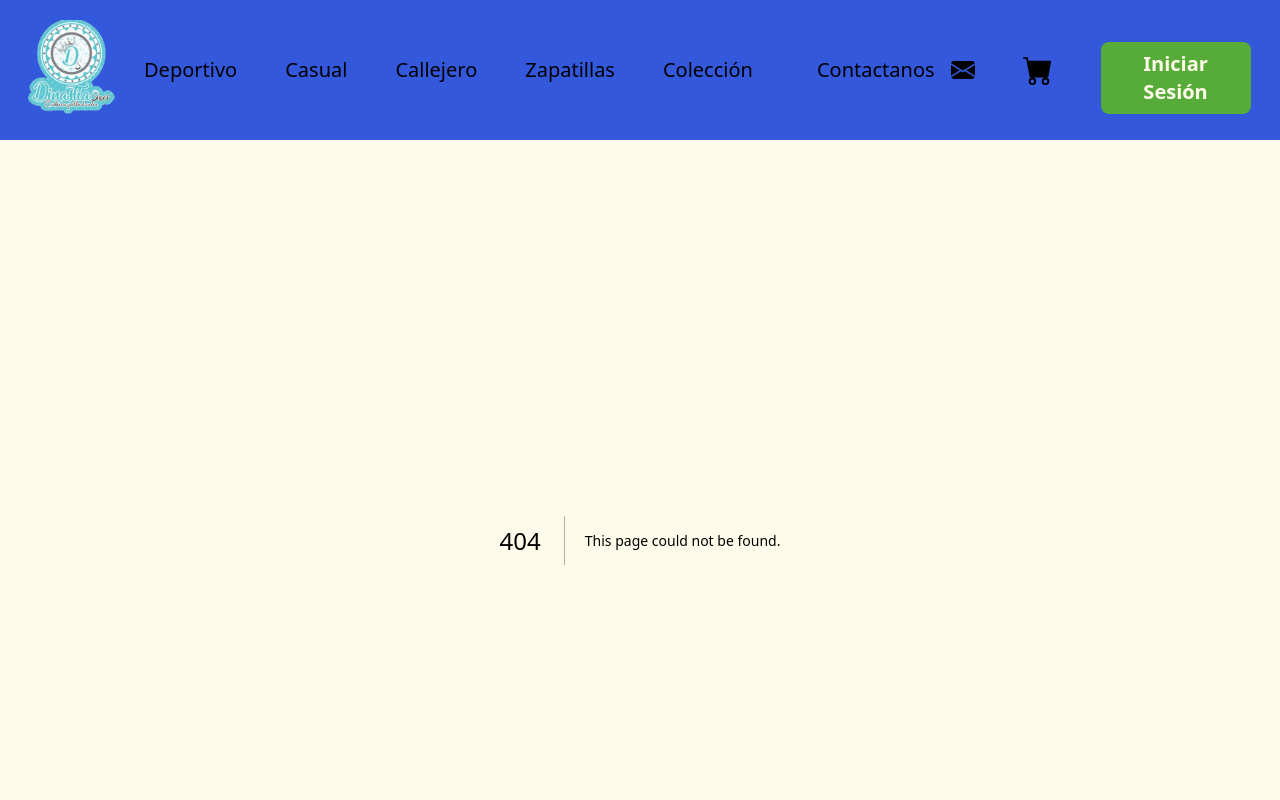
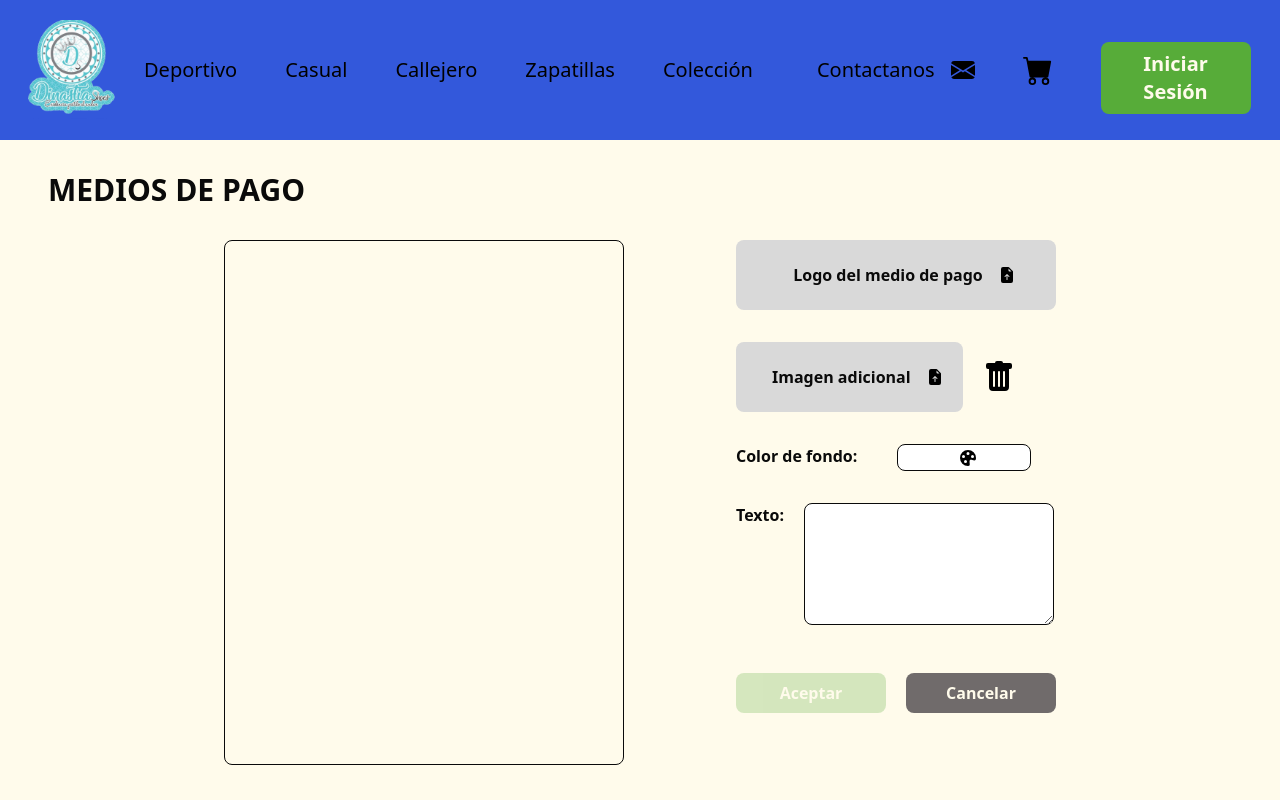
Before and after one commit to Malvare22/DinastiaShoes, a Next.js app: page /methods/add in a window 1280 px wide. Before the commit this address had no page. Shown: the top 800 px of the page. Built offline with nearby package versions, Linux system fonts and the light colour scheme.

Commit message:
Adelantos en cartas de metodos de pago

```diff
--- a/app/components/buttons.jsx
+++ b/app/components/buttons.jsx
@@ -1,6 +1,7 @@
 'use client'
 
 import Link from "next/link";
+import { useRef } from "react";
 
 export const ToLink = (props) => {
     return(
@@ -21,3 +22,39 @@ export const Button = (props) => {
         <button onClick={onAction} disabled={(disable)} className={"text-white text-center min-w-[150px] mt-4 p-2 rounded-lg font-semibold "+ (disable? "opacity-25": "" ) + " " + color}>{props.children}</button>
     );
 }
+
+const DownloadIcon = () => {
+
+    return(<svg xmlns="http://www.w3.org/2000/svg" width="16" height="16" fill="black" className="bi bi-file-earmark-arrow-down-fill" viewBox="0 0 16 16">
+    <path d="M9.293 0H4a2 2 0 0 0-2 2v12a2 2 0 0 0 2 2h8a2 2 0 0 0 2-2V4.707A1 1 0 0 0 13.707 4L10 .293A1 1 0 0 0 9.293 0zM9.5 3.5v-2l3 3h-2a1 1 0 0 1-1-1zm-1 4v3.793l1.146-1.147a.5.5 0 0 1 .708.708l-2 2a.5.5 0 0 1-.708 0l-2-2a.5.5 0 0 1 .708-.708L7.5 11.293V7.5a.5.5 0 0 1 1 0z"/>
+  </svg>);
+};
+
+const UploadIcon = () => {
+
+    return(<svg xmlns="http://www.w3.org/2000/svg" width="16" height="16" fill="black" className="bi bi-file-earmark-arrow-up-fill" viewBox="0 0 16 16">
+    <path d="M9.293 0H4a2 2 0 0 0-2 2v12a2 2 0 0 0 2 2h8a2 2 0 0 0 2-2V4.707A1 1 0 0 0 13.707 4L10 .293A1 1 0 0 0 9.293 0zM9.5 3.5v-2l3 3h-2a1 1 0 0 1-1-1zM6.354 9.854a.5.5 0 0 1-.708-.708l2-2a.5.5 0 0 1 .708 0l2 2a.5.5 0 0 1-.708.708L8.5 8.707V12.5a.5.5 0 0 1-1 0V8.707L6.354 9.854z"/>
+  </svg>);
+};
+
+
+
+/**
+ * type 1 = "upload"
+ * type 2 = "download"
+ * @returns
+ */
+export const FileButton = ({text, type, handleButton, name}) =>{
+    const inputSelector = useRef();
+
+    const handleInput = () => {
+        inputSelector.current.click();
+    };
+
+
+    return <div className="flex justify-center text-center space-x-4 items-center p-5 rounded-lg bg-lightGrey" onClick={handleInput}>
+        <input type="file" className={"invisible w-0"} name={name} onChange={handleButton} ref={inputSelector}></input>
+        {<h3>{text}</h3>}
+        {type == 1 ? <UploadIcon></UploadIcon> : <DownloadIcon></DownloadIcon>}
+    </div>
+};
--- /dev/null
+++ b/app/components/methods/card.jsx
@@ -0,0 +1,32 @@
+export const Card = ({imgs, text, color}) => {
+    return(
+        <div className={`h-[525px] w-[400px] rounded-lg  border-black border`} style={{background: color}}>
+
+            <div className="min-h-[100px]">
+                {imgs.logo &&  <img src={imgs.logo} className="w-[400px] h-[100px]"></img>}
+            </div>
+
+
+
+            <div className={`${imgs.qr? "": "flex justify-center items-center align-middle h-[425px] h-max-[425px] "}`}>
+                {
+                    imgs.qr && <div className="flex justify-center my-10">
+                        <img src={imgs.qr} className="w-[200px] h-[200px]"></img>
+                    </div>
+                }
+                {
+                    <div className="flex justify-center items-center align-middle text-center"><h3>
+                        {text.split("\n").map((line) => (
+                            <p>{line}</p>
+                        ))}
+                    </h3></div>
+                }
+            </div>
+
+
+
+
+
+        </div>
+    )
+}
--- /dev/null
+++ b/app/methods/add/page.js
@@ -0,0 +1,133 @@
+'use client'
+import { Button, FileButton, ToLink } from "@/app/components/buttons";
+import { Card } from "@/app/components/methods/card";
+import Modal from "@/app/components/modal";
+import { PageTittle } from "@/app/components/text";
+import { useRouter } from "next/navigation";
+import { useRef, useState } from "react";
+
+const TrashIcon = () => {
+    return <svg xmlns="http://www.w3.org/2000/svg" width="32" height="32" fill="black" className="bi bi-trash-fill" viewBox="0 0 16 16">
+  <path d="M2.5 1a1 1 0 0 0-1 1v1a1 1 0 0 0 1 1H3v9a2 2 0 0 0 2 2h6a2 2 0 0 0 2-2V4h.5a1 1 0 0 0 1-1V2a1 1 0 0 0-1-1H10a1 1 0 0 0-1-1H7a1 1 0 0 0-1 1H2.5zm3 4a.5.5 0 0 1 .5.5v7a.5.5 0 0 1-1 0v-7a.5.5 0 0 1 .5-.5zM8 5a.5.5 0 0 1 .5.5v7a.5.5 0 0 1-1 0v-7A.5.5 0 0 1 8 5zm3 .5v7a.5.5 0 0 1-1 0v-7a.5.5 0 0 1 1 0z"/>
+</svg>
+};
+
+const PaintIcon = () => {
+    return <svg xmlns="http://www.w3.org/2000/svg" width="16" height="16" fill="black" className="bi bi-palette-fill" viewBox="0 0 16 16">
+    <path d="M12.433 10.07C14.133 10.585 16 11.15 16 8a8 8 0 1 0-8 8c1.996 0 1.826-1.504 1.649-3.08-.124-1.101-.252-2.237.351-2.92.465-.527 1.42-.237 2.433.07zM8 5a1.5 1.5 0 1 1 0-3 1.5 1.5 0 0 1 0 3zm4.5 3a1.5 1.5 0 1 1 0-3 1.5 1.5 0 0 1 0 3zM5 6.5a1.5 1.5 0 1 1-3 0 1.5 1.5 0 0 1 3 0zm.5 6.5a1.5 1.5 0 1 1 0-3 1.5 1.5 0 0 1 0 3z"/>
+  </svg>
+};
+
+const ColorInput = ({color, setColor}) => {
+
+    const colorSelector = useRef();
+
+
+    const handleInput = () => {
+        colorSelector.current.click();
+    };
+
+    const changeColor = (e) => {
+        setColor(e.target.value);
+    };
+
+    return (
+    <>
+        <input type="color" className="invisible w-0" onChange={changeColor} ref={colorSelector}></input>
+        <div className="bg-standardWhite border rounded-lg w-5/12 flex justify-center items-center align-middle space-x-2" onClick={handleInput}>
+            <h3>{color}</h3>
+            <PaintIcon></PaintIcon>
+         </div>
+    </>);
+};
+
+const imageInputs = {
+    logo: "",
+    qr: ""
+};
+
+export default function Page(){
+
+    const [color, setColor] = useState("");
+    const [text, setText] = useState("");
+    const [imgs, setImgs] = useState(imageInputs);
+    const [visible, setVisible] = useState(false);
+    const router = useRouter();
+
+    const validation = () => {
+        if(text=="" || imgs.logo == "") return false;
+        return true;
+    }
+
+    const handleImage = (e) => {
+        const file = e.target.files[0];
+
+        // Verifica que el archivo sea una imagen
+        console.log(imgs)
+        if (!file.type.startsWith("image/")) {
+          return;
+        }
+
+        // Carga la imagen
+        const reader = new FileReader();
+        reader.onload = () => {
+          setImgs({...imgs, [e.target.name] : reader.result});
+        };
+        reader.readAsDataURL(file);
+      };
+
+    const removeQR = () => {
+        setImgs({...imgs, ["qr"]: ""});
+    };
+
+    const limitRows = (e) => {
+        const lines = e.target.value.split('\n');
+
+        // Limitar el número de líneas
+        if (lines.length <= 5) {
+            setText(e.target.value);
+        }
+    };
+
+    const metodo = () => {
+        console.log("En hora buena!");
+        router.push("/methods");
+    }
+
+    const btn = {
+        "make" : metodo,
+        "text" : "Aceptar",
+        "color" : "bg-green"
+    };
+
+    return(
+        <div className="mx-12">
+            <PageTittle>MEDIOS DE PAGO</PageTittle>
+            {visible && <Modal text={"¿Está seguro de que desea crear un nuevo método de pago?"} button={btn} setIsVisible={setVisible}></Modal>}
+            <div className="flex justify-center space-x-28 mb-10">
+                <div>
+                    <Card text={text} imgs={imgs} color={color}></Card>
+                </div>
+                <div className="space-y-8 text-black font-semibold">
+                    <FileButton text={"Logo del medio de pago"} name={"logo"} handleButton={handleImage} type={1}></FileButton>
+                    <div className="flex items-center space-x-5">
+                        <FileButton text={"Imagen adicional"} name={"qr"} handleButton={handleImage} type={1}></FileButton>
+                        <div onClick={removeQR}><TrashIcon></TrashIcon></div>
+                    </div>
+                    <div className="flex space-x-5">
+                        <h3>Color de fondo:</h3>
+                        <ColorInput color={color} setColor={setColor}></ColorInput>
+                    </div>
+                    <div className="flex space-x-5">
+                        <h3>Texto:</h3>
+                        <textarea rows={5} className="border rounded-lg w-[250px]" value={text} onChange={limitRows}></textarea>
+                    </div>
+                    <div className="flex space-x-5">
+                        <Button color="bg-green" disable={!validation()} handleButton={()=> setVisible(true)}>Aceptar</Button>
+                        <ToLink link="/methods" color="bg-grey">Cancelar</ToLink>
+                    </div>
+                </div>
+            </div>
+        </div>
+    );
+};
```
Also changed, not shown: 1 other file (tests, documents, lock files or other folders).
